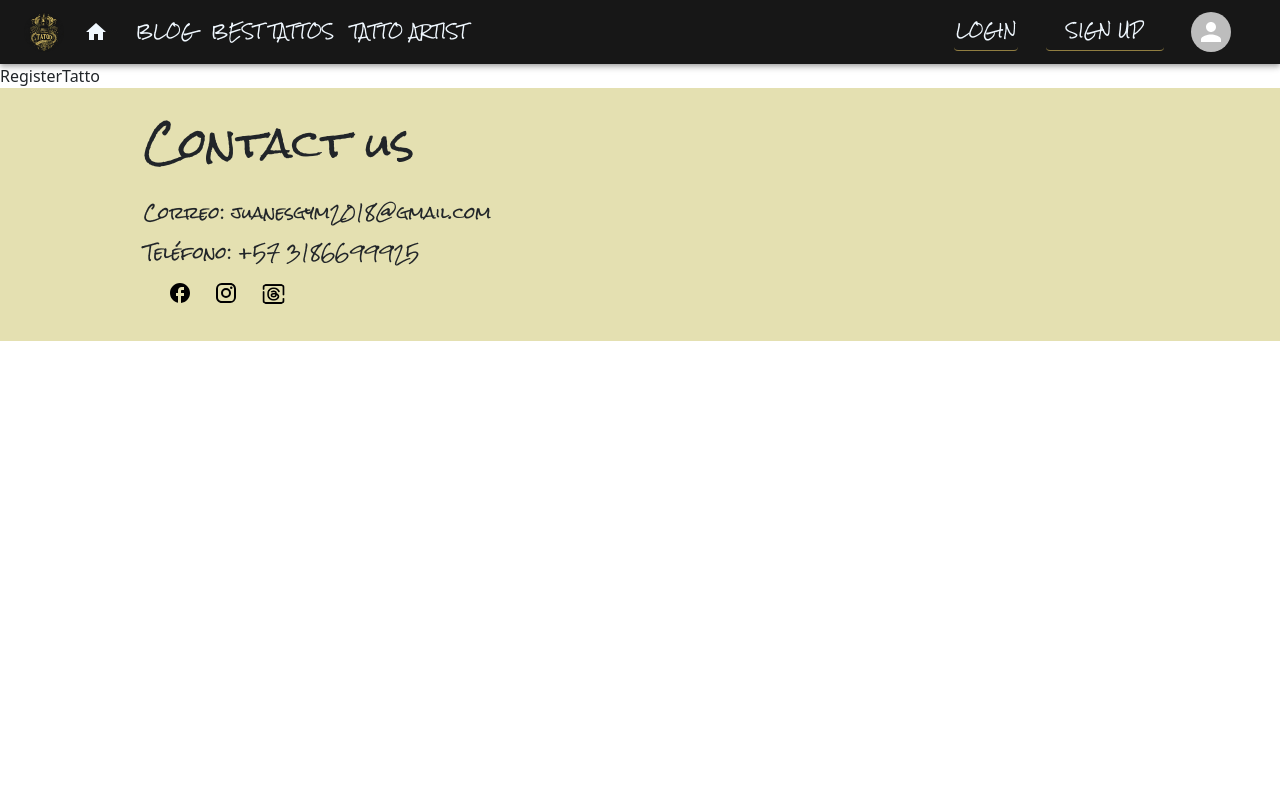
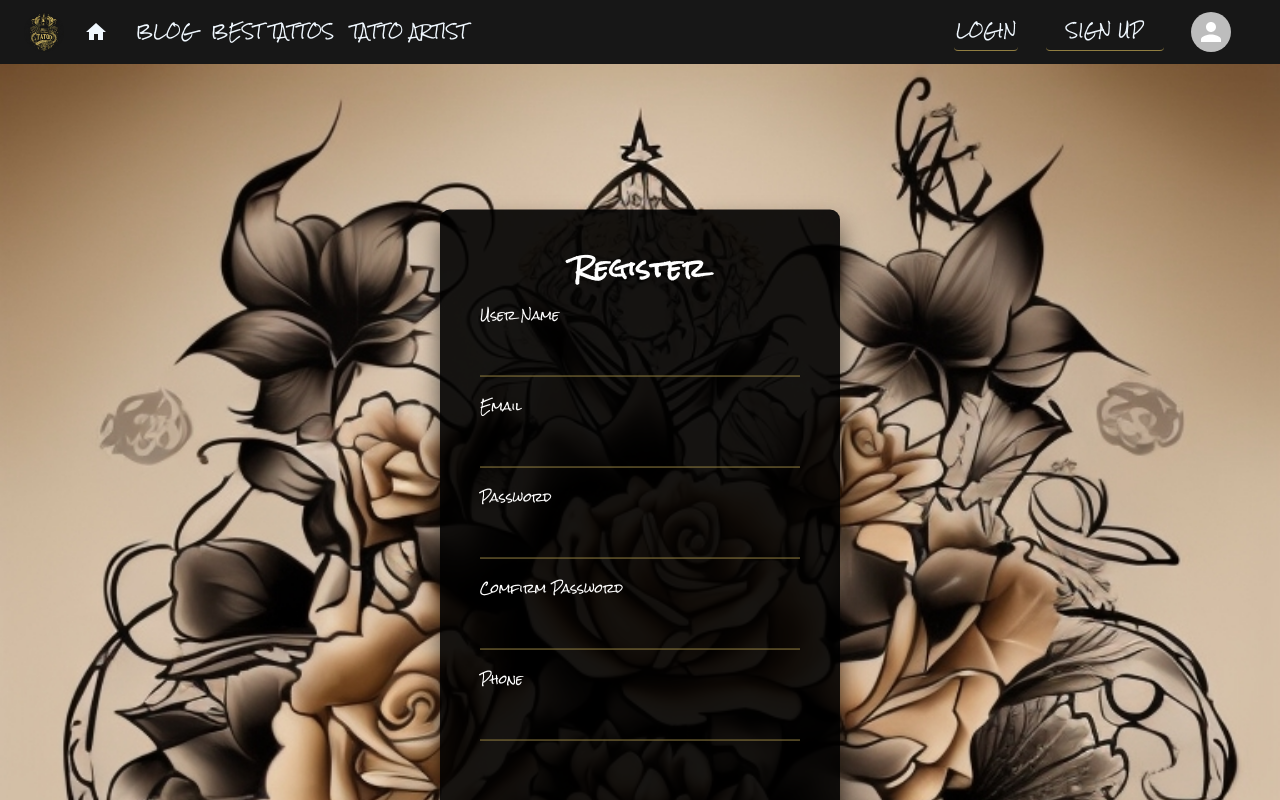
Before and after one commit to juanesGarcia/tatto-project, a React (Vite) app: page /RegisterTatto in a window 1280 px wide. Shown: the top 800 px of the page. Built offline with nearby package versions, Linux system fonts and the light colour scheme; no server answers; a web font is replaced by a local one.

Commit message:
agregando el registertatto y la usestate para agregar los roles en cada uno

```diff
--- a/index.html
+++ b/index.html
@@ -16,7 +16,7 @@
 <script src="//cdn.jsdelivr.net/npm/sweetalert2@11"></script>
 <meta property="og:title" content="Tatto Pro" />
 <meta property="og:description" content="¡Descubre el mundo del tatuaje con Tatto Pro!" />
-<meta property="og:image" content="https://firebasestorage.googleapis.com/v0/b/tattoproyect.appspot.com/o/logofinalweb.png?alt=media&token=dfc80f0f-4aa2-4b70-81f9-a31e48e997f1"/>
+<meta property="og:image" content="https://firebasestorage.googleapis.com/v0/b/tattoproyect/o/logofinalweb.png?alt=media&token=50c4a43c-3f2f-4b16-ad6b-fa4c33ca74d2"/>
 <meta property="og:image:alt" content="Tatto Pro Logo" />
 <meta property="og:type" content="website" />
 <meta property="og:url" content="https://tattopro.com" />
--- a/src/Screens/Register.jsx
+++ b/src/Screens/Register.jsx
@@ -10,6 +10,7 @@ export const Register = () => {
     name:'',
     email:'',
     password:'',
+    rol:'usuario'
   });
   const navigate = useNavigate();
   const [registrationSuccess, setRegistrationSuccess] = useState(false);
--- a/src/Screens/RegisterTatto.jsx
+++ b/src/Screens/RegisterTatto.jsx
@@ -1,7 +1,115 @@
-import React from 'react'
+import React, { useState, useEffect } from 'react'
+import "../Styles/Register.css"
+import Swal from 'sweetalert2'
+import { onRegistration } from '../api/auth';
+import { useNavigate } from 'react-router-dom';
 
 export const RegisterTatto = () => {
-  return (
-    <div>RegisterTatto</div>
-  )
+  const [errores, setErrores] = useState(false)
+  const navigate = useNavigate();
+  const [registrationSuccess, setRegistrationSuccess] = useState(false);
+  const [latitude, setLatitude] = useState(null);
+  const [longitude, setLongitude] = useState(null);
+  const [user, setUser] = useState({
+    name:'',
+    email:'',
+    password:'',
+    rol:'tatuador',
+    lon:null,
+    lat:null,
+  });
+
+  useEffect(() => {
+    // Verificar si el navegador admite la geolocalización
+    if ('geolocation' in navigator) {
+      navigator.geolocation.getCurrentPosition(
+        (position) => {
+          setLatitude(position.coords.latitude);
+          setLongitude(position.coords.longitude);
+        },
+        (error) => {
+          console.error('Error getting location:', error.message);
+        }
+      );
+    } else {
+      console.error('Geolocation is not supported by your browser');
+    }
+  }, []);
+
+  const handleSummit = async (e) => {
+    e.preventDefault();
+    const userData = {
+      ...user,
+      lon: longitude,
+      lat: latitude,
+    };
+    try {
+      const response = await onRegistration(userData);
+      console.log(response);
+      if (response.data.success) {
+        setRegistrationSuccess(true);
+        navigate('/login'); // Redirigir al inicio de sesión
+      }
+    } catch (error) {
+      setErrores(error.response.data.errors[0]);
+      console.log(error.response.data.errors[0]);
+      Swal.fire({
+        title: 'Error',
+        text: errores,
+        icon: 'error',
+        customClass: {
+          popup: 'custom-swal-popup',
+          title: 'custom-swal-title',
+          confirmButton: 'custom-swal-confirm-button',
+        },
+        buttonsStyling: false,
+      });
+    }
+  };
+
+  const handleOnchange =(e)=>{
+    setUser({...user,[e.target.name]:e.target.value})
+
+  }
+
+
+    return (
+        <div className='containerRegister'>
+            <div className="login-box">
+        <p>Register</p>
+        <form onSubmit={handleSummit}>
+          <div className="user-box">
+            <input required="" name="name" type="text" onChange={handleOnchange}/>
+            <label>User Name</label>
+          </div>
+          <div className="user-box">
+            <input required="" name="email" type="text" onChange={handleOnchange} />
+            <label>Email</label>
+          </div>
+          <div className="user-box">
+            <input required="" name="password" type="password" onChange={handleOnchange}/>
+            <label>Password</label>
+          </div>
+          <div className="user-box">
+            <input required="" name="passwordConfirm" type="password" onChange={handleOnchange}/>
+            <label>Comfirm Password</label>
+          </div>
+          <div className="user-box">
+            <input required="" name="phone" type="text" onChange={handleOnchange}/>
+            <label>Phone</label>
+          </div>
+
+          <button type='submit'>
+            <span></span>
+            <span></span>
+            <span></span>
+            <span></span>
+            Summit
+          </button>
+        </form>
+      </div>
+
+        </div>
+
+    )
 }
--- a/src/Styles/Chooseregister.css
+++ b/src/Styles/Chooseregister.css
@@ -1,9 +1,14 @@
 .containerChoose {
-    background-image: url("/images/choose.jpg");
-    background-size: cover;
-    width: 100%;
-    height: 100vh;
-    font-family: 'Rock Salt', cursive !important;
+  background-image: url("/images/choose.jpg");
+  width: 100%;
+  height: 90vh;
+  padding: 0;
+  background-size: cover; /* Ajusta el tamaño de la imagen para cubrir completamente el contenedor */
+  background-position: center; /* Centra la imagen dentro del contenedor */
+  background-repeat: no-repeat; /* Evita que la imagen se repita */
+  background-attachment: fixed;
+  font-family: 'Rock Salt', cursive !important;
+
 }
 .btnUser{
     padding-top: 15%;
--- a/src/Styles/Login.css
+++ b/src/Styles/Login.css
@@ -6,11 +6,14 @@ body, html {
 
 
 .containerLogin {
-    background-image: url("/images/fondo.jpg");
-    background-size: cover;
-    width: 100%;
-    height: 100vh;
-    padding: 0;
+  background-image: url("/images/fondo.jpg");
+  width: 100%;
+  height: 100vh;
+  padding: 0;
+  background-size: cover; /* Ajusta el tamaño de la imagen para cubrir completamente el contenedor */
+  background-position: center; /* Centra la imagen dentro del contenedor */
+  background-repeat: no-repeat; /* Evita que la imagen se repita */
+  background-attachment: fixed;
 }
 
 
--- a/src/Styles/Register.css
+++ b/src/Styles/Register.css
@@ -1,8 +1,12 @@
-.containerRegister{
-    background-image: url("/images/fondo-register.jpg");
-    width: 100%;
-    height: 130vh;
-    padding: 0;
+.containerRegister {
+  background-image: url("/images/Default_I_am_looking_to_create_a_background_which_is_focused_o_2.jpg");
+  width: 100%;
+  height: 130vh;
+  padding: 0;
+  background-size: cover; /* Ajusta el tamaño de la imagen para cubrir completamente el contenedor */
+  background-position: center; /* Centra la imagen dentro del contenedor */
+  background-repeat: no-repeat; /* Evita que la imagen se repita */
+  background-attachment: fixed;
 }
 .custom-swal-popup {
   background-color: black;
@@ -50,6 +54,11 @@
     }
     .login-box p:last-child {
        margin-top: 10%;
+      }
+      .containerRegister {
+
+        height: 100vh;
+
       }
   }
   .login-box p:first-child {
--- a/src/api/auth.js
+++ b/src/api/auth.js
@@ -6,7 +6,7 @@ export async function onUpdate(updateData) {
     console.log(updateData.user)
     try {
       const response = await axios.put(
-        `https://tatto-backend.onrender.com/user/${updateData.id}`,
+        `http://localhost:4000/user/${updateData.id}`,
         updateData.user
       );
 
@@ -17,42 +17,42 @@ export async function onUpdate(updateData) {
   }
 export async function onRegistration(registrationData){
     return await axios.post(
-        'https://tatto-backend.onrender.com/register',
+        'http://localhost:4000/register',
         registrationData
     );
 }
 
 export async function onLogin(loginData){
     return await axios.post(
-        'https://tatto-backend.onrender.com/login',
+        'http://localhost:4000/login',
         loginData
     );
 }
 
 export async function onLogout(){
     return await axios.get(
-        'https://tatto-backend.onrender.com/logout'
+        'http://localhost:4000/logout'
     );
 }
 
 export async function fechProtectedInfo(){
     return await axios.get(
-        'https://tatto-backend.onrender.com/protected'
+        'http://localhost:4000/protected'
     );
 }
 export async function getUsers(){
     return await axios.get(
-        'https://tatto-backend.onrender.com/user'
+        'http://localhost:4000/user'
     );
 }
 export async function getUser(id){
     return await axios.get(
-        `https://tatto-backend.onrender.com/user/${id}`
+        `http://localhost:4000/user/${id}`
     );
 }
 
 export async function onDelete(id){
     return await axios.delete(
-        `https://tatto-backend.onrender.com/user/${id}`
+        `http://localhost:4000/user/${id}`
     );
 }
```
Also changed, not shown: public/images/Default_I_am_looking_to_create_a_background_which_is_focused_o_2.jpg (added).
